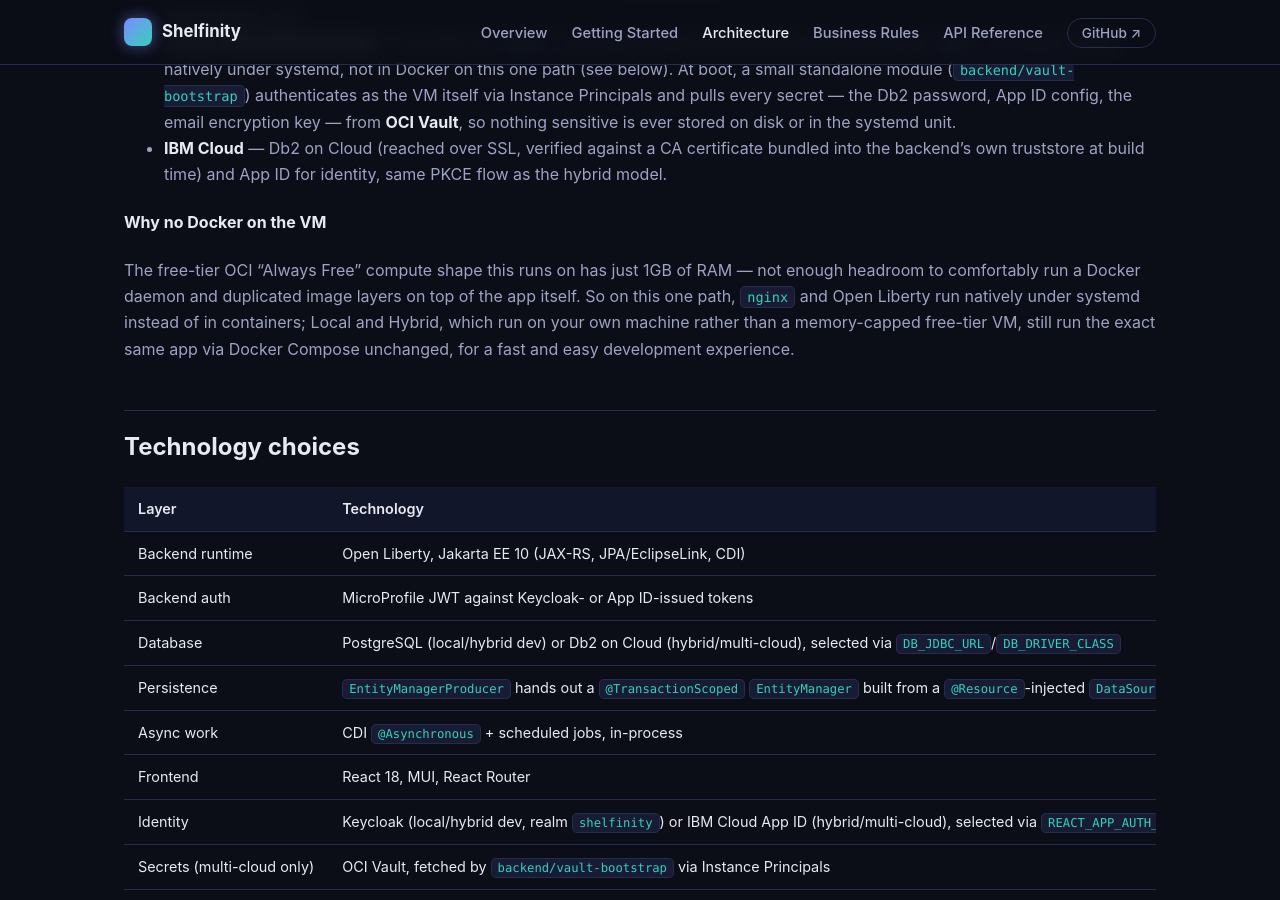
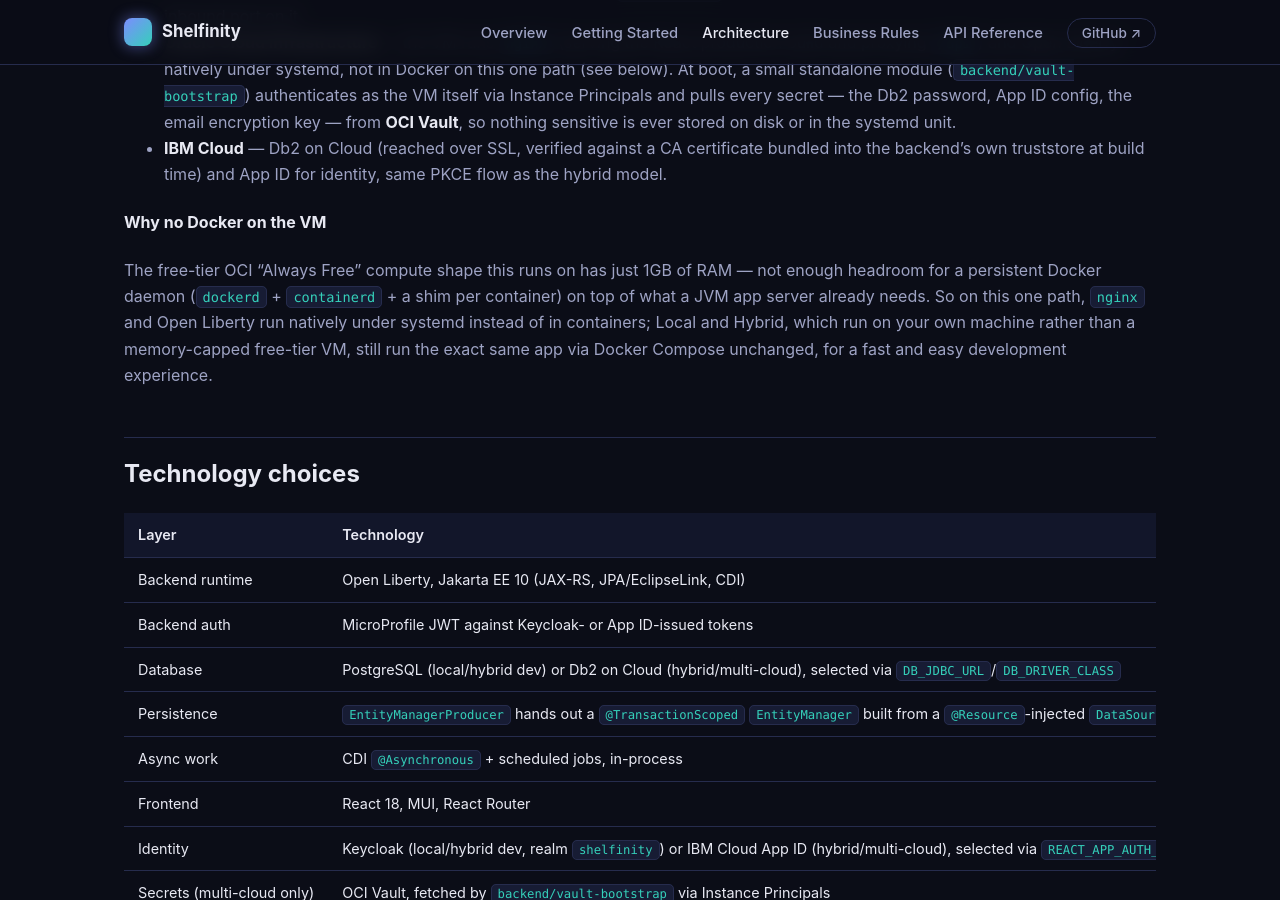
Before and after one commit to Amalraj-Joseph/Shelfinity, a Jekyll site: the page built from docs-site/architecture.md, in a window 1280 px wide and 900 px high, scrolled down 2940 px. Built offline with Jekyll 4.4.1, drawn with Linux system fonts in a browser that asks for light colours.

Commit message:
Correct the no-Docker-on-the-VM rationale's technical detail
Image layers are a disk/storage concept (shared via the overlay
filesystem), not something duplicated in RAM per container — that framing
was wrong. The actual RAM cost worth avoiding on a 1GB VM is the
persistent Docker daemon itself (dockerd + containerd + a shim per
container) stacked on top of what a JVM app server already needs.

```diff
--- a/docs-site/architecture.md
+++ b/docs-site/architecture.md
@@ -83,12 +83,13 @@
 #### Why no Docker on the VM
 
 The free-tier OCI "Always Free" compute shape this runs on has just 1GB of
-RAM — not enough headroom to comfortably run a Docker daemon and
-duplicated image layers on top of the app itself. So on this one path,
-`nginx` and Open Liberty run natively under systemd instead of in
-containers; Local and Hybrid, which run on your own machine rather than a
-memory-capped free-tier VM, still run the exact same app via Docker
-Compose unchanged, for a fast and easy development experience.
+RAM — not enough headroom for a persistent Docker daemon (`dockerd` +
+`containerd` + a shim per container) on top of what a JVM app server
+already needs. So on this one path, `nginx` and Open Liberty run natively
+under systemd instead of in containers; Local and Hybrid, which run on
+your own machine rather than a memory-capped free-tier VM, still run the
+exact same app via Docker Compose unchanged, for a fast and easy
+development experience.
 
 ## Technology choices
 
```
Also changed, not shown: README.md.
